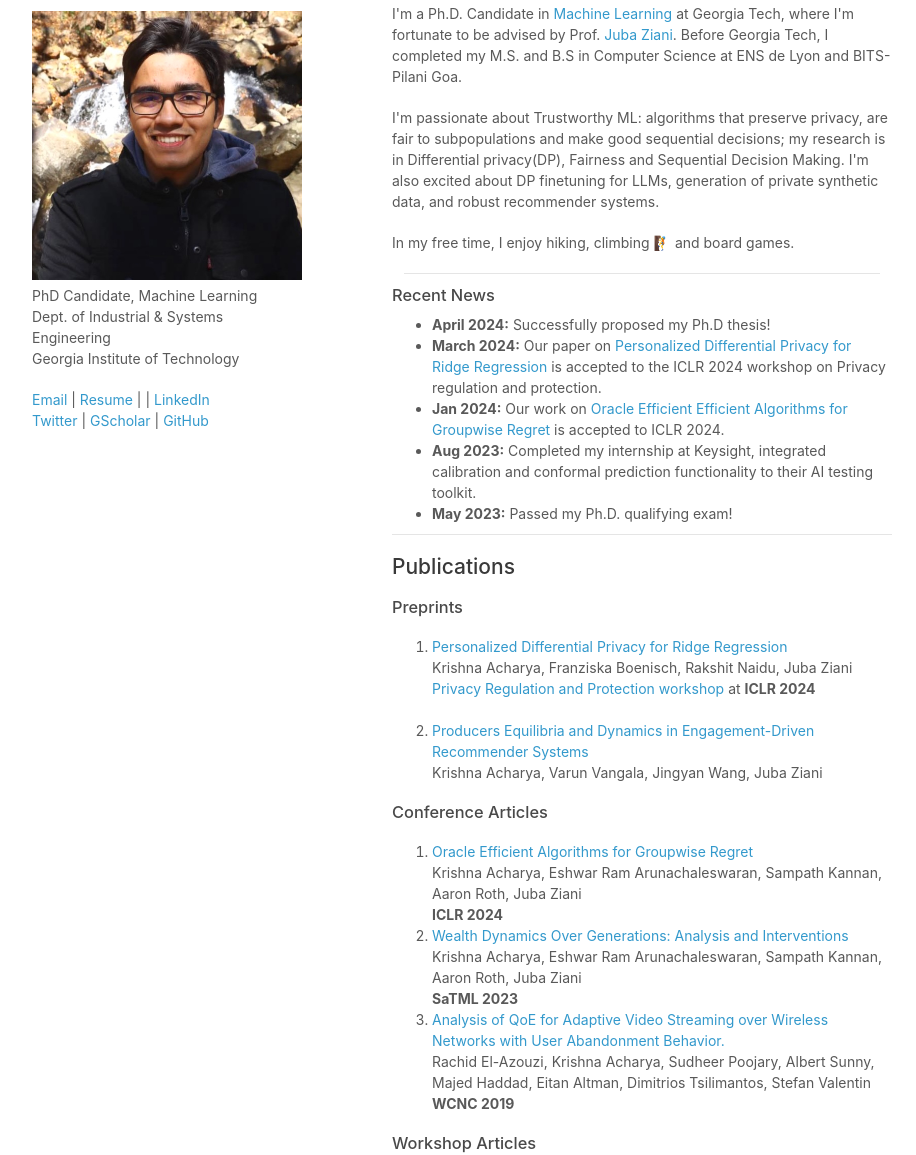
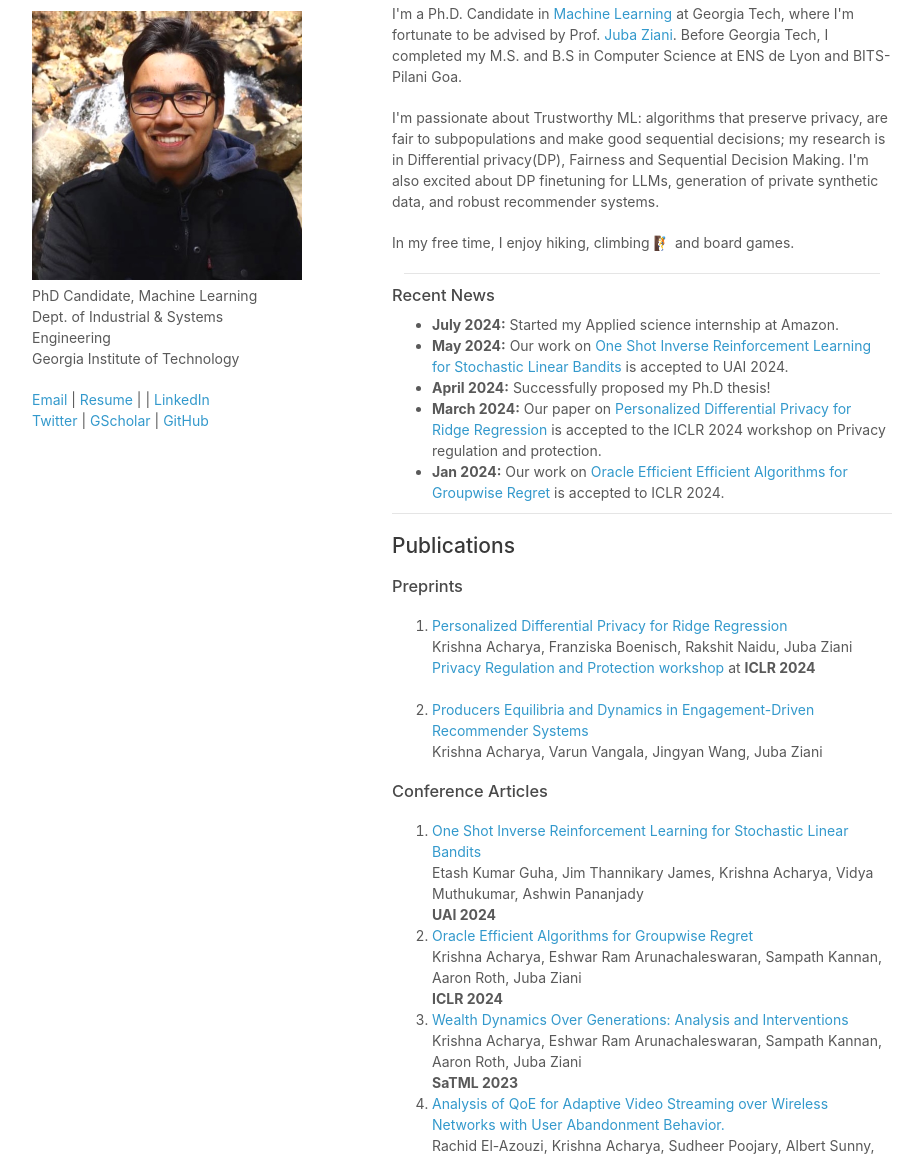
Before and after one commit to krishnacharya/krishnacharya.github.io, a plain HTML site: page index.html in a window 1280 px wide. Shown: the part 98-1253 px from the top of the page, without its empty margins (178-1094 px from the left). Drawn offline with Linux system fonts and the light colour scheme.

Commit message:
update webpage, resume

```diff
--- a/index.html
+++ b/index.html
@@ -35,11 +35,13 @@
         <hr style="margin:12px;">
         <h3 style="margin-bottom:10px;">Recent News</h3>
         <ul style="margin-bottom:10px;">
+            <li><b>July 2024:</b> Started my Applied science internship at Amazon. </li>
+            <li><b>May 2024:</b> Our work on <a href="https://openreview.net/pdf?id=kQQ20pTbxI"> One Shot Inverse Reinforcement Learning for Stochastic Linear Bandits </a> is accepted to UAI 2024.
             <li><b>April 2024:</b> Successfully proposed my Ph.D thesis! </li>
             <li><b>March 2024:</b> Our paper on <a href="https://arxiv.org/abs/2401.17127"> Personalized Differential Privacy for Ridge Regression </a> is accepted to the ICLR 2024 workshop on Privacy regulation and protection. </li>
             <li><b>Jan 2024:</b> Our work on <a href="https://openreview.net/pdf?id=HrRKc9ei7h"> Oracle Efficient Efficient Algorithms for Groupwise Regret</a>  is accepted to ICLR 2024. </li>
-            <li><b>Aug 2023:</b> Completed my internship at Keysight, integrated calibration and conformal prediction functionality to their AI testing toolkit.</li>
-            <li><b>May 2023:</b> Passed my Ph.D. qualifying exam! </li>
+            <!-- <li><b>Aug 2023:</b> Completed my Machine learning internship at Keysight.</li>
+            <li><b>May 2023:</b> Passed my Ph.D. qualifying exam </li> -->
         </ul>
         <hr>
 
@@ -57,6 +59,10 @@
         </ol>
         <h3>Conference Articles</h3>
         <ol>
+          <li><a href="https://openreview.net/pdf?id=kQQ20pTbxI"> One Shot Inverse Reinforcement Learning for Stochastic Linear Bandits </a> <br>
+            Etash Kumar Guha, Jim Thannikary James, Krishna Acharya, Vidya Muthukumar, Ashwin Pananjady <br>
+            <b>UAI 2024</b>
+          </li>
           <li><a href="https://openreview.net/pdf?id=HrRKc9ei7h"> Oracle Efficient Algorithms for Groupwise Regret</a> <br>
             Krishna Acharya, Eshwar Ram Arunachaleswaran, Sampath Kannan, Aaron Roth, Juba Ziani <br>
             <b>ICLR 2024</b>
@@ -70,7 +76,7 @@
              Rachid El-Azouzi, Krishna Acharya, Sudheer Poojary, Albert Sunny, Majed Haddad, Eitan Altman, Dimitrios Tsilimantos, Stefan Valentin  <br>
              <b>WCNC 2019</b> </li>
         </ol>
-        <h3>Workshop Articles</h3>
+        <!-- <h3>Workshop Articles</h3>
         <ol>
           <li><a href="https://opt-ml.org/papers/2023/paper69.pdf">Oracle Efficient Algorithms for Groupwise Regret</a> <br>
             Krishna Acharya, Eshwar Ram Arunachaleswaran, Sampath Kannan, Aaron Roth, Juba Ziani <br>
@@ -78,7 +84,7 @@
           </li>
 
 
-        </ol>
+        </ol> -->
         <h3>Theses</h3>
         <ol>
             <li> <a href="M2thesis.pdf"> Online Learning Algorithms for Fair Ad Auctions </a> <br>
@@ -111,7 +117,7 @@
         </ol>
 
         <h2>Academic Service</h2>
-        <p>Reviewer: AAAI</p>
+        <p>Reviewer: AAAI, ICLR, KDD, NeurIPS  </p>
         <h2>Awards</h2>
         <ol>
 
```
Also changed, not shown: 2 other files.
